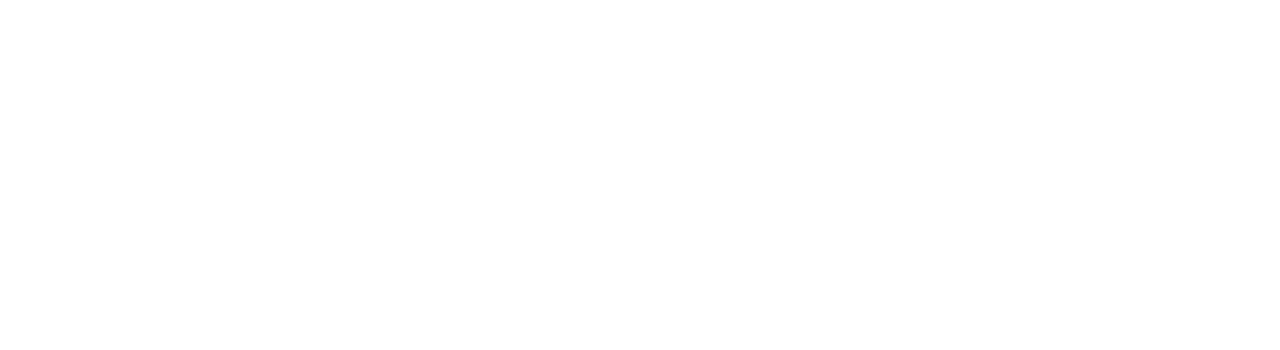
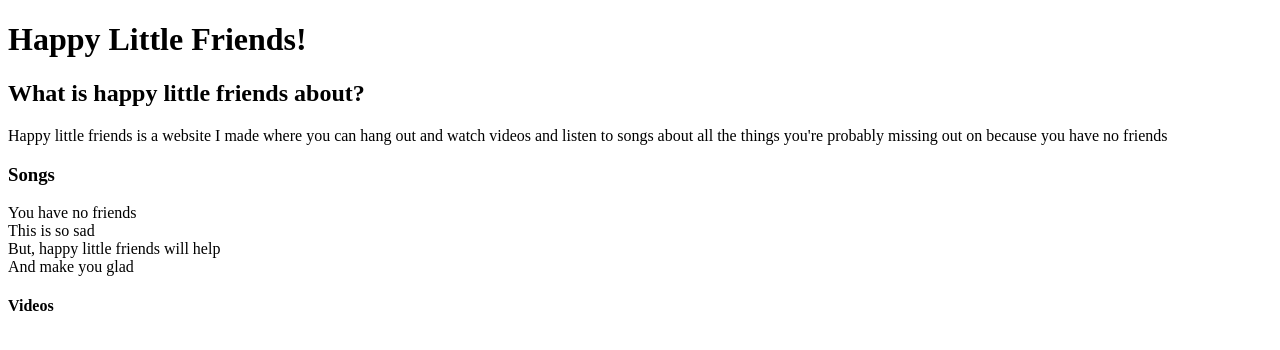
Before and after one commit to Elle-belle01/1-1-HTML-Basics, a plain HTML site: page index.html in a window 1280 px wide. Drawn offline with Linux system fonts and the light colour scheme.

Commit message:
Happy little friends!

```diff
--- a/index.html
+++ b/index.html
@@ -3,11 +3,23 @@
 
 <head>
   <meta charset="utf-8">
-  <title>Unit 1 HTML Basics</title>
+  <title>Happy little friends!</title>
 </head>
 <body>
 
+<h1>Happy Little Friends!</h1>
 
+<h2>What is happy little friends about?</h2>
 
+<p>Happy little friends is a website I made where you can hang out and watch videos and listen to songs about all the things you're probably missing out on because you have no friends</p>
+
+<h3>Songs</h3>
+
+<p>You have no friends <br>
+This is so sad <br>
+But, happy little friends will help <br>
+And make you glad</p>
+
+<h4>Videos</h4>
 </body>
 </html>
```
